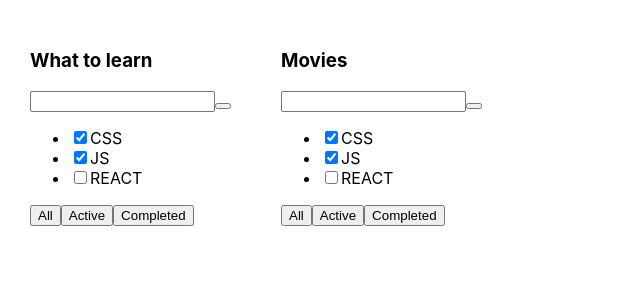
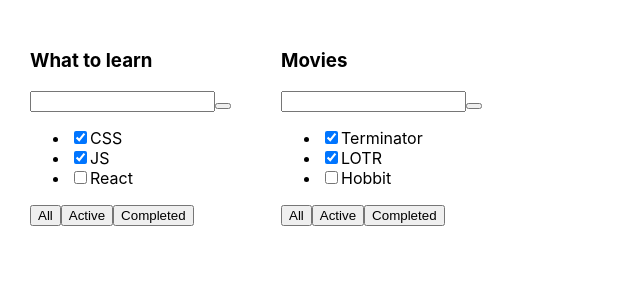
Before and after one commit to artyomakulov/todolist-ts, a React (Create React App) app: page / in a window 1280 px wide. Shown: the top 300 px of the page, without its empty margins (0-640 px from the left). Built offline with nearby package versions, Linux system fonts and the light colour scheme.

Commit message:
Update Todolist.tsx

```diff
--- a/src/Components/Todolist.tsx
+++ b/src/Components/Todolist.tsx
@@ -6,7 +6,7 @@
 
 type PropTypes = {
   title: string
-  tasks: Array<TaskType>
+  tasks: TaskType[]
 }
 
 export function Todolist(props: PropTypes) {
@@ -19,16 +19,16 @@
       </div>
       <ul>
         <li>
-          <input type="checkbox" checked={true} />
-          <span>CSS</span>
+          <input type="checkbox" checked={props.tasks[0].isDone} />
+          <span>{props.tasks[0].title}</span>
         </li>
         <li>
-          <input type="checkbox" checked={true} />
-          <span>JS</span>
+          <input type="checkbox" checked={props.tasks[1].isDone} />
+          <span>{props.tasks[1].title}</span>
         </li>
         <li>
-          <input type="checkbox" checked={false} />
-          <span>REACT</span>
+          <input type="checkbox" checked={props.tasks[2].isDone} />
+          <span>{props.tasks[2].title}</span>
         </li>
       </ul>
       <div>
```
